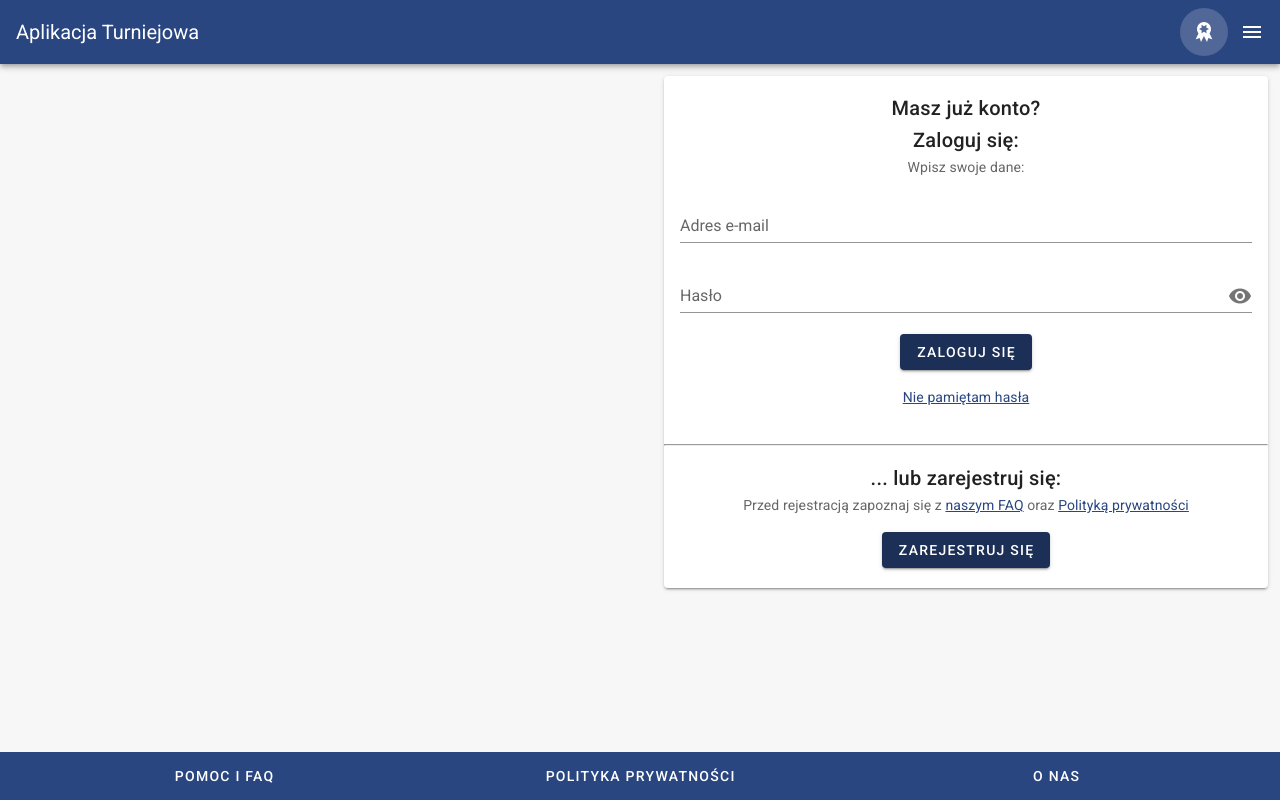
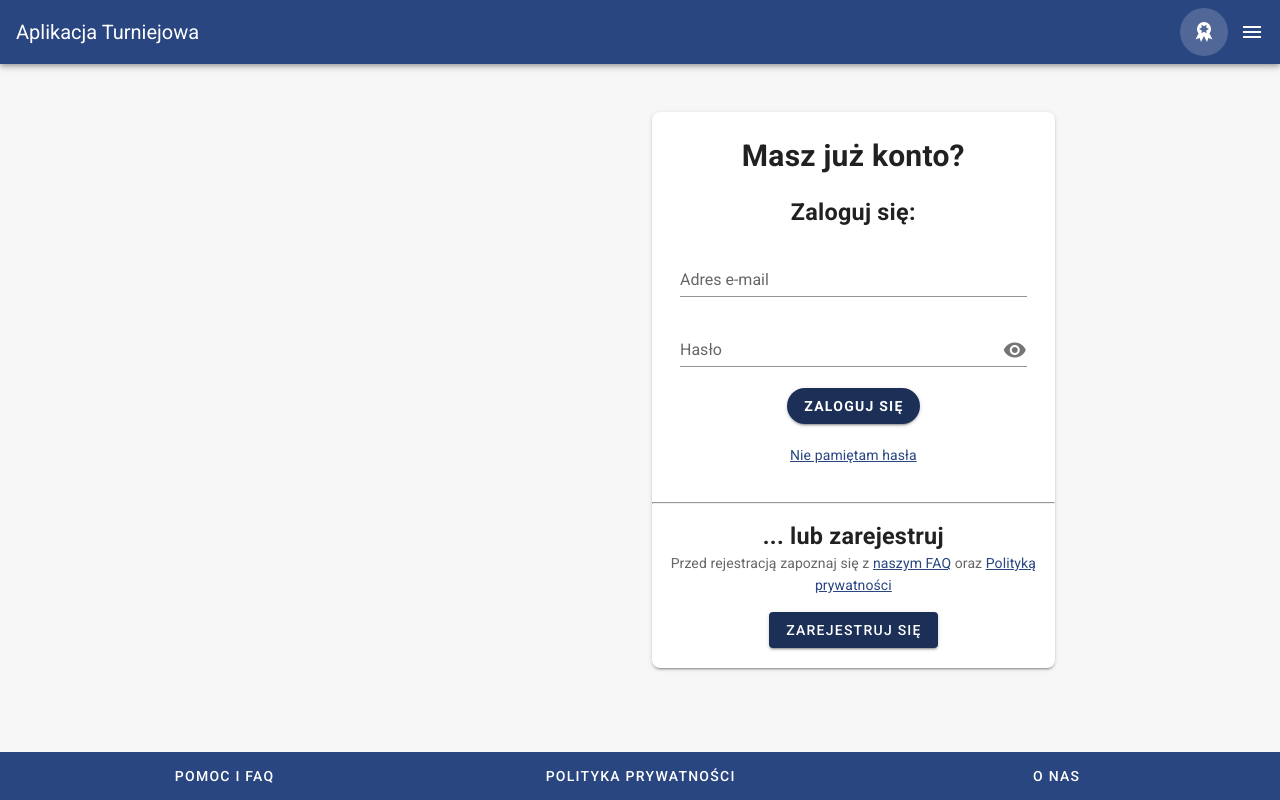
Before and after one commit to skni-kod/TournamentAppFrontend, a Vue app: page /login in a window 1280 px wide. Shown: the top 800 px of the page. Built offline with nearby package versions, Linux system fonts and the light colour scheme.

Commit message:
Login View

```diff
--- a/src/views/Login.vue
+++ b/src/views/Login.vue
@@ -1,36 +1,36 @@
 <template>
   <div>
-    <v-row justify="center" align="center">
-      <v-col cols="12" sm="10" md="8" lg="6" xl="4">
+    <v-row style="max-width: 1450px;" class="mx-auto justify-center">
+      <v-col sm="8" md="4">
         <v-img
           :src="require('../assets/login-picture.png')"
           alt="Logo Apki turniejowej"
           contain
-          height="500px"
-          class="mx-auto"
+          height="540"
+          class="mx-auto my-12"
         ></v-img>
       </v-col>
-      <v-col cols="12" sm="10" md="8" lg="6" xl="4" class="pa-md-4">
-        <v-card class="ma-2 text-center">
+      <v-col sm="8" md="4">
+        <v-card class="my-12 mx-auto text-center rounded-lg" style="max-width: 450px">
           <v-card-title class="justify-center"
-            >Masz już konto?<br />Zaloguj się:
+            ><div>
+              <h2 class="mt-3 mb-6">Masz już konto?</h2>
+              <h3 class="mb-1">Zaloguj się:</h3>
+            </div>
           </v-card-title>
-
-          <v-card-subtitle>Wpisz swoje dane:</v-card-subtitle>
 
           <v-card-text>
             <v-form
               ref="sign-in"
               v-model="valid"
               lazy-validation
-              class="pb-5 mx-auto"
+              class="pb-5 mx-3"
             >
               <v-text-field
                 v-model="email"
                 label="Adres e-mail"
                 :rules="[rules.required, rules.counter(email, 6, 'ów')]"
                 required
-                @keyup.enter="validate()"
               ></v-text-field>
 
               <v-text-field
@@ -41,23 +41,30 @@
                 required
                 v-model="password"
                 @click:append="() => (show = !show)"
-                @keyup.enter="validate()"
               ></v-text-field>
 
-              <v-btn color="secondary" class="white--text" @click="validate()">
-                Zaloguj się
-              </v-btn>
+              <div class="mb-5">
+                <v-btn
+                  color="secondary"
+                  class="white--text rounded-pill"
+                  @click="validate()"
+                >
+                  <h4>Zaloguj się</h4>
+                </v-btn>
+              </div>
 
-              <p></p><p></p>
-
-              <router-link to="/retrive">Nie pamiętam hasła</router-link>
+              <div>
+                <router-link :to="{ name: 'Retrive' }"
+                  >Nie pamiętam hasła</router-link
+                >
+              </div>
             </v-form>
           </v-card-text>
 
           <hr />
 
           <v-card-title class="justify-center"
-            >... lub zarejestruj się:
+            ><h3>... lub zarejestruj</h3>
           </v-card-title>
 
           <v-card-subtitle>
@@ -79,7 +86,7 @@
 <script lang="ts">
 import Vue from 'vue';
 import { Component } from 'vue-property-decorator';
-import Registration from '../components/Registration.vue';
+import Registration from '@/components/Registration.vue';
 
 @Component({
   components: {
```
